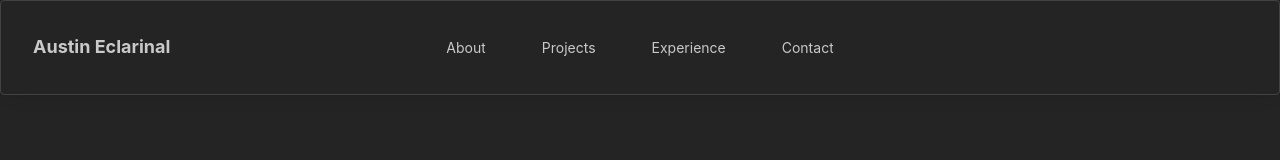
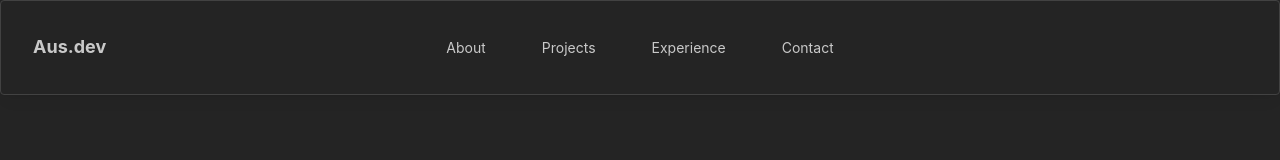
Before and after one commit to AustinEclarinal/Portfolio-2025, a React (Vite) app: page / in a window 1280 px wide. Shown: the top 160 px of the page. Built offline with nearby package versions, Linux system fonts and the light colour scheme.

Commit message:
Minor change

```diff
--- a/src/components/Navbar.tsx
+++ b/src/components/Navbar.tsx
@@ -29,7 +29,7 @@ export function Navbar() {
         {/* Desktop / Mobile Header */}
         <Group justify="space-between">
           <Text fw={700} size="lg">
-            Austin Eclarinal
+            Aus.dev
           </Text>
 
           {/* Mobile Burger */}
```
